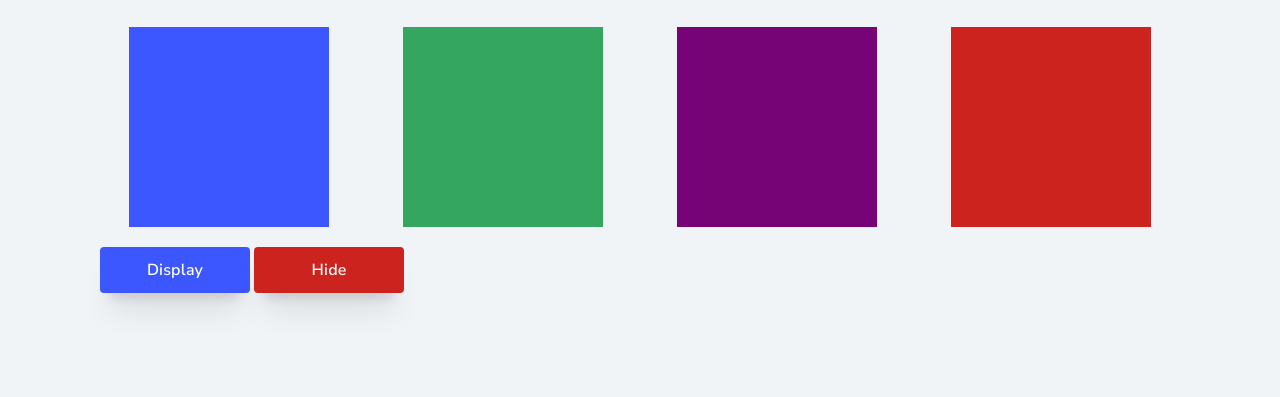
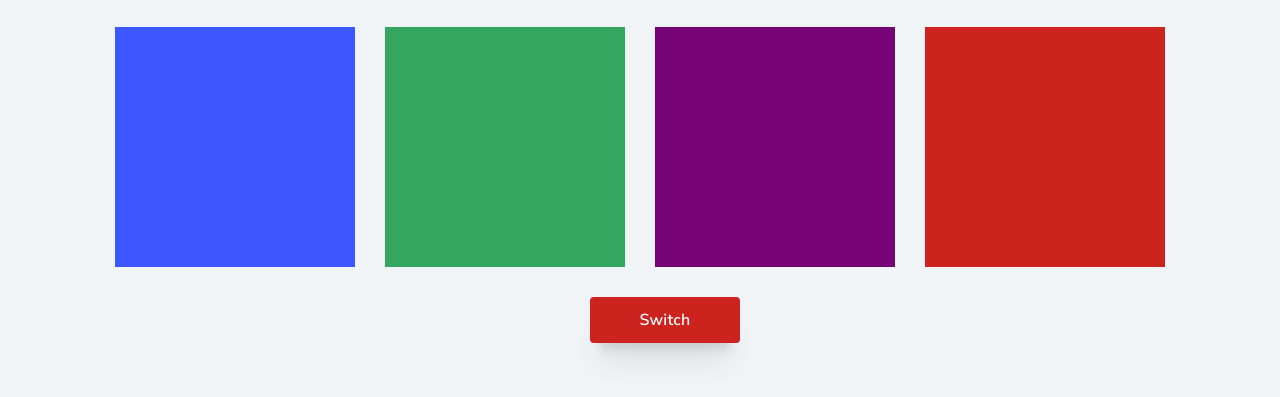
Before and after one commit to Thelma-Dev/Boxes, a plain HTML site: page index.html in a window 1280 px wide. Shown: the part 109-506 px from the top of the page. Drawn offline with Linux system fonts and the light colour scheme.

Commit message:
Add media queries

```diff
--- a/assets/style/style.css
+++ b/assets/style/style.css
@@ -33,15 +33,15 @@ h1 {
     display: flex;
     flex-direction: row;
     flex-wrap: wrap;
-    justify-content: space-between;
-    width: 100%;
+    overflow: hidden;
+    min-width:  calc(25% - 15px, 1080px);
     height: auto;
-    gap: 15px;
+    row-gap: 15px;
 }
 
 .box {
-    width: 200px;
-    height: 200px;
+    width: 240px;
+    height: 240px;
     margin-inline: auto;
 }
 
@@ -60,6 +60,13 @@ h1 {
 
 .box-4 {
     background-color: var(--app-red);
+}
+
+
+.button {
+    width: 100px;
+    height: 92px;
+    margin: 10px auto;
 }
 
 button {
@@ -83,25 +90,25 @@ button:hover {
     background-color: var(--app-red-hover);
 }
 
-.display {
-    background-color: var(--app-blue);
-}
-
-.display:hover {
-    background-color: var(--app-blue-hover);
-}
 
 /* Media queries */
 @media (max-width: 1200px) {
     .box {
-        width: 200px;
-        height: 200px;
+        width: 290px;
+        height: 240px;
     }
 }
 
-@media (max-width: 960px) {
+@media (max-width: 992px) {
     .box {
-        width: 330px;
+        width: 380px;
+        height: 250px;
+    }
+}
+
+@media (max-width: 800px) {
+    .box {
+        width: 400px;
         height: 250px;
     }
 }
@@ -109,7 +116,7 @@ button:hover {
 @media (max-width: 750px) {
     .box {
         width: 450px;
-        height: 280px;
+        height: 250px;
     }
 }
 
--- a/index.html
+++ b/index.html
@@ -33,9 +33,8 @@
 
                     </div>
                 </div>
-                <div class="buttons">
-                    <button class="display">Display</button>
-                    <button class="hide">Hide</button>
+                <div class="button">
+                    <button class="switch">Switch</button>
                 </div>
             </div>
         </main>
```
